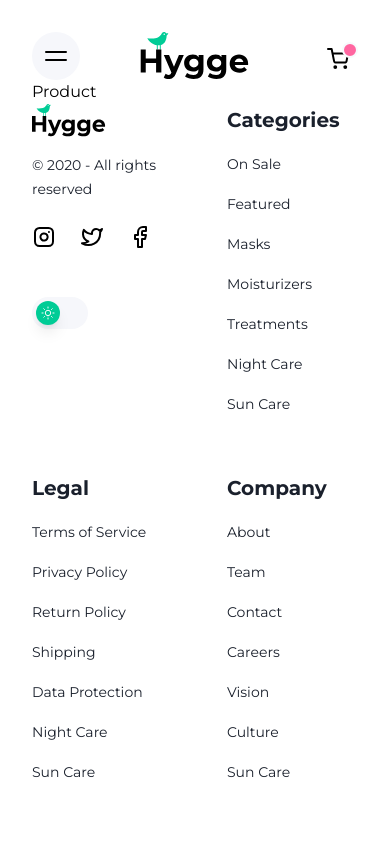
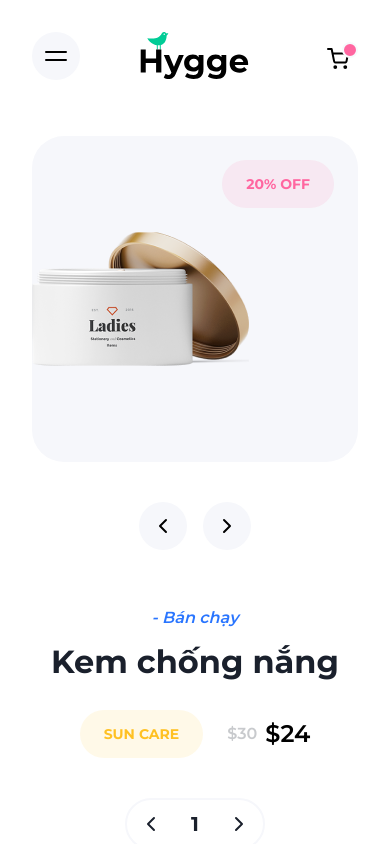
Before and after one commit to TuVoXuan/cosmetics-store-fe, a Next.js app: page /product/1 in a window 390 px wide. Shown: the top 844 px of the page. Built offline with nearby package versions, Linux system fonts and the light colour scheme.

Commit message:
feat: make section produc image and info

```diff
--- /dev/null
+++ b/components/Image/product-image.tsx
@@ -0,0 +1,61 @@
+import React, { useState } from "react";
+import Image from "next/image";
+import clsx from "clsx";
+import Badge from "../badge/badge";
+import { light, red_accent } from "../../styles/color";
+
+interface Props {
+	className?: string;
+	sale?: number;
+}
+
+export default function ProductImage({ className, sale }: Props) {
+	const [clsName, setClsName] = useState<string>("");
+
+	const [ratio, setRatio] = useState<number>(16 / 9);
+
+	return (
+		<div
+			className={clsx(
+				"relative flex items-center w-full bg-gray-accent dark:bg-black-dark-2 rounded-4xl aspect-square",
+				className
+			)}
+		>
+			<div className={clsx("relative z-10", clsName)}>
+				<Image
+					className="z-10 object-contain object-bottom w-full h-full"
+					src={"/Product3.png"}
+					alt="product"
+					width={200}
+					height={200 / ratio}
+					onLoadingComplete={({ naturalWidth, naturalHeight }) => {
+						if (naturalWidth > naturalHeight) {
+							setClsName("w-2/3 mx-auto");
+						} else {
+							setClsName("h-2/3 w-full");
+						}
+						setRatio(naturalWidth / naturalHeight);
+					}}
+				/>
+				<div className="absolute bottom-0 w-1/2 h-4 left-1/2 translate-y-1/4 -z-10">
+					<div className="relative w-full h-full">
+						<Image
+							className="object-contain w-full "
+							src={"/images/banner/Shadow.svg"}
+							fill
+							alt="shadow"
+						/>
+					</div>
+				</div>
+			</div>
+			{sale && (
+				<Badge
+					className="absolute right-6 top-6 md:-right-6"
+					color="pink_tertiary"
+					title={"20% OFF"}
+					isResponsive
+				/>
+			)}
+		</div>
+	);
+}
--- a/components/badge/badge.tsx
+++ b/components/badge/badge.tsx
@@ -3,36 +3,42 @@ import React from "react";
 import { primary } from "../../styles/color";
 
 interface IBadge {
-	size: "small" | "medium" | "large";
-	children: string;
-	color?: string;
-	backgroundColor?: string;
+	color: "primary" | "secondary" | "yellow_tertiary" | "pink_tertiary";
+	title: string;
+	isResponsive: boolean;
 	className?: string;
 }
 
-export default function Badge({ size, children, color, backgroundColor, className }: IBadge) {
-	let clsName = "font-bold w-fit ";
-	switch (size) {
-		case "small":
-			clsName += "px-4 py-2 text-heading-6 rounded-3xl";
-			break;
-		case "medium":
-			clsName += "px-6 py-3 text-heading-5 rounded-3xl";
-		case "large":
-			clsName += "px-8 py-3 text-heading-4 rounded-4xl";
+export default function Badge({ color, title, isResponsive, className }: IBadge) {
+	const handleColor = () => {
+		switch (color) {
+			case "primary":
+				return "text-primary-100 bg-primary-10";
+			case "secondary":
+				return "text-secondary-100 bg-secondary-10";
+			case "yellow_tertiary":
+				return "text-yellow-tertiary-100 bg-yellow-tertiary-10";
+			case "pink_tertiary":
+				return "text-pink-tertiary-100 bg-pink-tertiary-10";
 			default:
-			break;
+				return "text-primary-100 bg-primary-10";
 		}
+	};
 
+	if (isResponsive) {
 		return (
 			<p
-			className={clsx(clsName, className !== undefined && className)}
-			style={{
-				color: color ? color : primary[100],
-				backgroundColor: backgroundColor ? backgroundColor : primary[10],
-			}}
+				className={clsx(
+					"px-6 py-3 font-bold text-heading-6 rounded-3xl",
+					"md:px-8 md:text-paragraph-2 md:rounded-4xl",
+					handleColor(),
+					className
+				)}
 			>
-			{children}
+				{title}
 			</p>
 		);
 	}
+
+	return <p className={clsx("px-4 py-2 text-heading-6 rounded-3xl", handleColor(), className)}>{title}</p>;
+}
--- /dev/null
+++ b/components/badge/price.tsx
@@ -0,0 +1,22 @@
+import React from "react";
+
+interface Props {
+	price: number;
+	sale?: number;
+}
+
+export default function Price({ price, sale }: Props) {
+	return (
+		<div className="flex items-center space-x-2">
+			{sale && (
+				<span className="font-semibold text-heading-5 text-dark-24 md:text-heading-4 dark:text-light-24">
+					${price}
+				</span>
+			)}
+
+			<span className="font-semibold text-paragraph-1 md:text-heading-2 dark:text-white-light">
+				${sale ? (price * (100 - sale)) / 100 : price}
+			</span>
+		</div>
+	);
+}
--- a/components/buttons/quantity-btn.tsx
+++ b/components/buttons/quantity-btn.tsx
@@ -1,27 +1,30 @@
+import clsx from "clsx";
 import React from "react";
 import GoBack from "../icons/go-back";
 import GoForward from "../icons/go-forward";
 
 interface Props {
-	size: "large" | "small";
+	className?: string;
 }
 
-export default function QuantityBtn({ size }: Props) {
+export default function QuantityBtn({ className }: Props) {
 	return (
 		<div
-			className={`flex items-center border-2 border-gray-accent rounded-[32px] w-fit ${
-				size === "large" ? "gap-x-11 px-6 py-4" : "gap-x-8 py-2 px-4"
-			}`}
+			className={clsx(
+				"flex items-center border-2 border-gray-accent rounded-[32px] w-fit gap-x-8 py-2 px-4 md:gap-x-11 md:px-6 md:py-4 dark:border-black-dark-2",
+				className
+			)}
 		>
-			<GoBack className="cursor-pointer" width={16} height={16} color="#1A202C" />
-			<span
-				className={`font-bold text-dark-100 ${
-					size === "large" ? "text-heading-3" : "text-heading-4"
-				}`}
-			>
+			<GoBack className="cursor-pointer dark:text-white-light" width={16} height={16} color="#1A202C" />
+			<span className="font-bold text-dark-100 text-heading-4 md:text-heading-3 dark:text-white">
 				1
 			</span>
-			<GoForward className="cursor-pointer" width={16} height={16} color="#1A202C" />
+			<GoForward
+				className="cursor-pointer dark:text-white-light"
+				width={16}
+				height={16}
+				color="#1A202C"
+			/>
 		</div>
 	);
 }
--- a/components/title-page/title-page.tsx
+++ b/components/title-page/title-page.tsx
@@ -11,7 +11,7 @@ export default function TitlePage({ title, subtitle, className }: Props) {
 	return (
 		<section className={clsx(className !== undefined && className)}>
 			<p className="pb-2 italic font-semibold text-heading-5 text-secondary-100">- {subtitle}</p>
-			<p className="font-bold lg:text-heading-1 text-heading-2 dark:text-white-light">{title}</p>
+			<p className="font-bold md:text-heading-1 text-heading-2 dark:text-white-light">{title}</p>
 		</section>
 	);
 }
--- a/pages/product/[id].tsx
+++ b/pages/product/[id].tsx
@@ -1,5 +1,103 @@
-import React from "react";
+import React, { useRef } from "react";
+import ProductImage from "../../components/Image/product-image";
+import { Swiper, SwiperRef, SwiperSlide } from "swiper/react";
+import { Pagination } from "swiper";
+
+import "swiper/css";
+import "swiper/css/pagination";
+import GoBack from "../../components/icons/go-back";
+import GoForward from "../../components/icons/go-forward";
+import TitlePage from "../../components/title-page/title-page";
+import Badge from "../../components/badge/badge";
+import { yellow_tertiary } from "../../styles/color";
+import Price from "../../components/badge/price";
+import QuantityBtn from "../../components/buttons/quantity-btn";
+import Button from "../../components/buttons/button";
 
 export default function Product() {
-	return <div>Product</div>;
+	const prodImagesSwiperRef = useRef<SwiperRef>(null);
+
+	return (
+		<section
+			className="pt-14 md:pt-16 space-y-[104px] md:space-y-[112px] xl:space-y-[144px]
+			mb-[104px] md:mb-[112px] xl:mb-[144px]"
+		>
+			<div className="xl:flex xl:gap-x-[72px] xl:items-center">
+				<div className="md:hidden">
+					<Swiper
+						slidesPerView={1}
+						spaceBetween={40}
+						// breakpoints={{
+						// 	0: { slidesPerView: 2, spaceBetween: 24 },
+						// 	768: { slidesPerView: 4.8, spaceBetween: 24 },
+						// 	1024: { slidesPerView: 7, spaceBetween: 24 },
+						// }}
+						modules={[Pagination]}
+						className="mb-10"
+						loop
+						ref={prodImagesSwiperRef}
+					>
+						<SwiperSlide>
+							<ProductImage sale={20} />
+						</SwiperSlide>
+						<SwiperSlide>
+							<ProductImage sale={20} />
+						</SwiperSlide>
+						<SwiperSlide>
+							<ProductImage sale={20} />
+						</SwiperSlide>
+						<SwiperSlide>
+							<ProductImage sale={20} />
+						</SwiperSlide>
+					</Swiper>
+					{/* navigate button */}
+					<nav className="flex justify-center gap-x-4 mb-14">
+						<button
+							onClick={() => prodImagesSwiperRef.current?.swiper.slidePrev()}
+							className="p-4 rounded-full bg-gray-accent dark:bg-black-dark-2"
+						>
+							<GoBack height={16} width={16} className="text-black dark:text-white-light" />
+						</button>
+						<button
+							onClick={() => prodImagesSwiperRef.current?.swiper.slideNext()}
+							className="p-4 rounded-full bg-gray-accent dark:bg-black-dark-2"
+						>
+							<GoForward height={16} width={16} className="text-black dark:text-white-light" />
+						</button>
+					</nav>
+				</div>
+
+				<div className="hidden md:block md:mb-16 xl:mb-0 xl:w-[55%]">
+					<div className="px-[84px] lg:px-[124px] lg:grid lg:grid-cols-4 lg:gap-x-6 xl:px-0">
+						<ProductImage sale={20} className="mb-6 lg:col-span-3 xl:mb-0" />
+
+						<div className="grid grid-cols-3 gap-x-6 lg:block lg:col-start-1 lg:row-start-1 lg:gap-x-0 lg:space-y-6">
+							<ProductImage />
+							<ProductImage />
+							<ProductImage />
+						</div>
+					</div>
+				</div>
+
+				{/* product info */}
+				<div>
+					<TitlePage
+						className="mb-6 text-center md:mb-8 xl:text-left"
+						subtitle="Bán chạy"
+						title="Kem chống nắng"
+					/>
+
+					<div className="flex items-center justify-center mb-10 gap-x-6 md:gap-x-8 xl:mb-12">
+						<Badge isResponsive color="yellow_tertiary" title="SUN CARE" />
+						<Price price={30} sale={20} />
+					</div>
+
+					<div className="flex flex-col items-center gap-6 md:flex-row md:justify-center">
+						<QuantityBtn />
+						<Button type="primary">Thêm vào giỏ</Button>
+					</div>
+				</div>
+			</div>
+		</section>
+	);
 }
```
Lines whose indentation alone changed are shown as unchanged.
